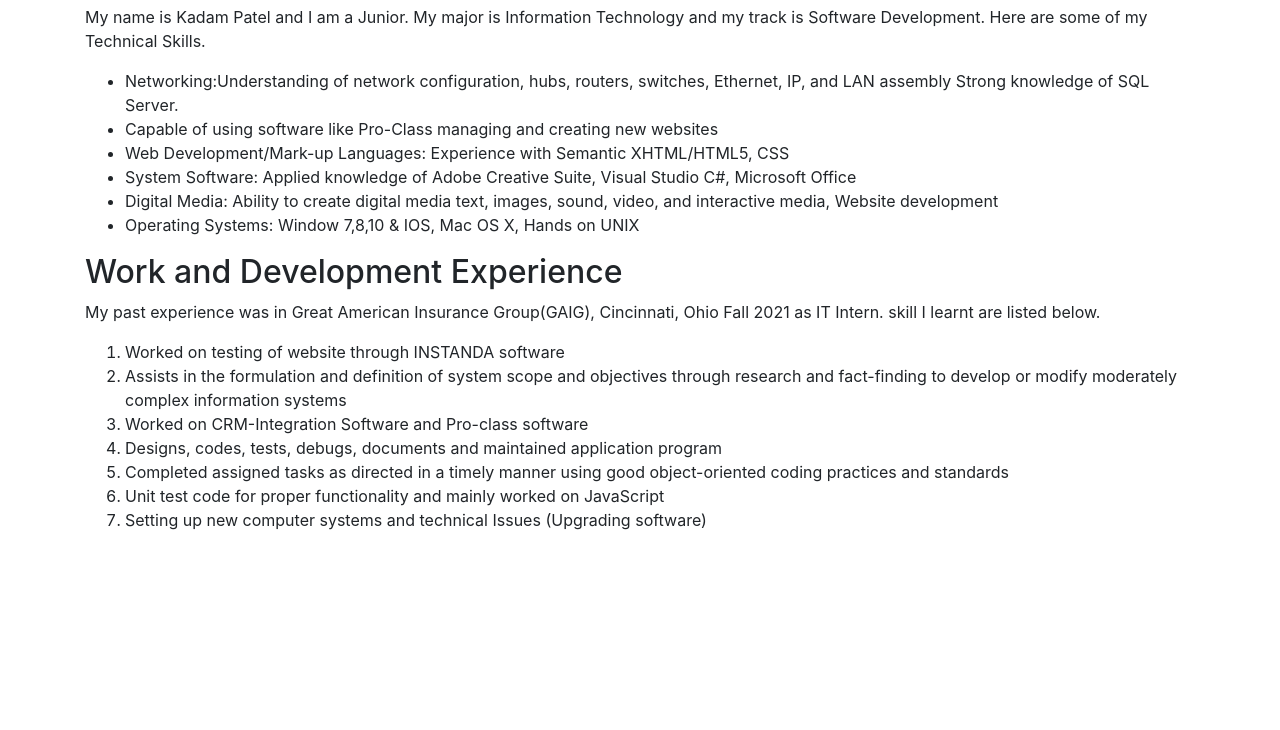
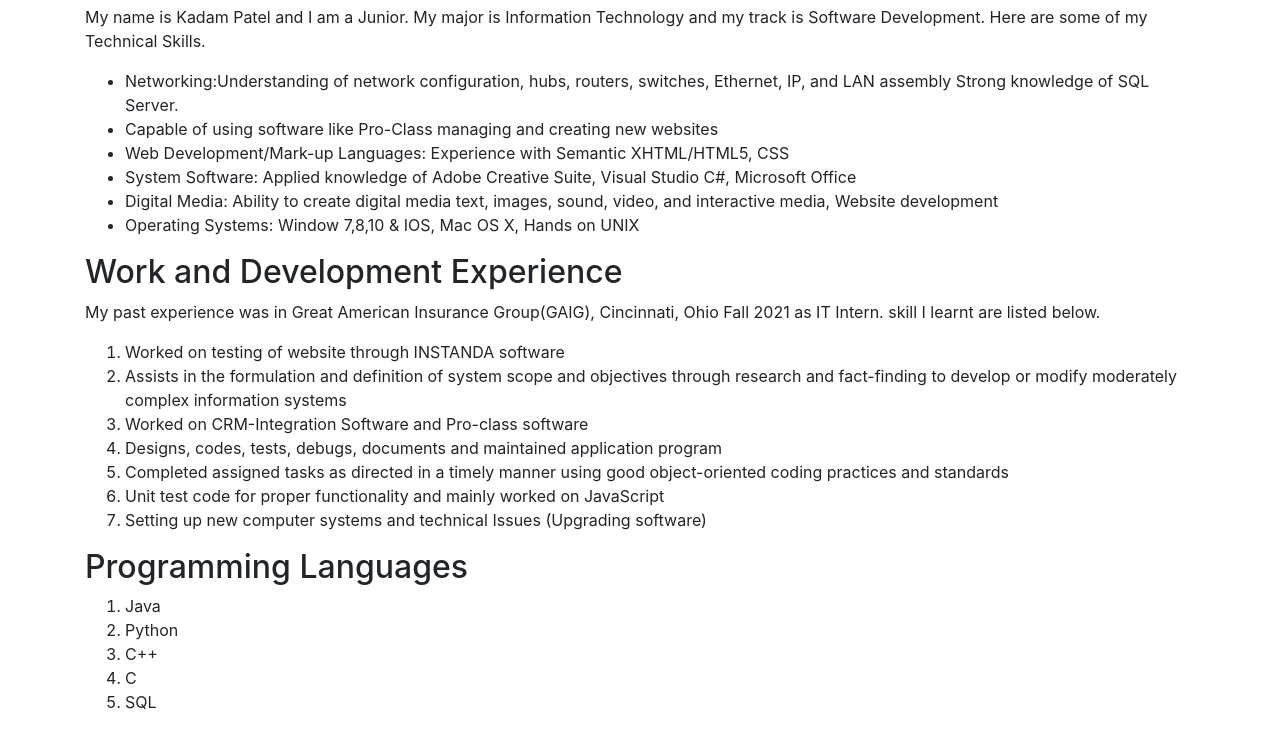
Before and after one commit to IT3049C-Students/OnlinePortfolio, a website: page index.html in a window 1280 px wide. Shown: the part 2305-3035 px from the top of the page. Before the commit the page ends 2853 px from the top, so only its background shows below. Drawn offline with nearby package versions, Linux system fonts and the light colour scheme.

Commit message:
Added Programming Languages

```diff
--- a/index.html
+++ b/index.html
@@ -51,6 +51,17 @@
         <li>Setting up new computer systems and technical Issues (Upgrading software)</li>
       </ol>
     </div>
+
+    <div class="Section">
+      <h2 id="programminglanguages">Programming Languages</h2>
+      <ol>
+        <li>Java</li>
+        <li>Python</li>
+        <li>C++</li>
+        <li>C</li>
+        <li>SQL</li>
+      </ol>
+    </div>
   </div>
 
   <script src="resources/scripts/index.js"></script>
```
